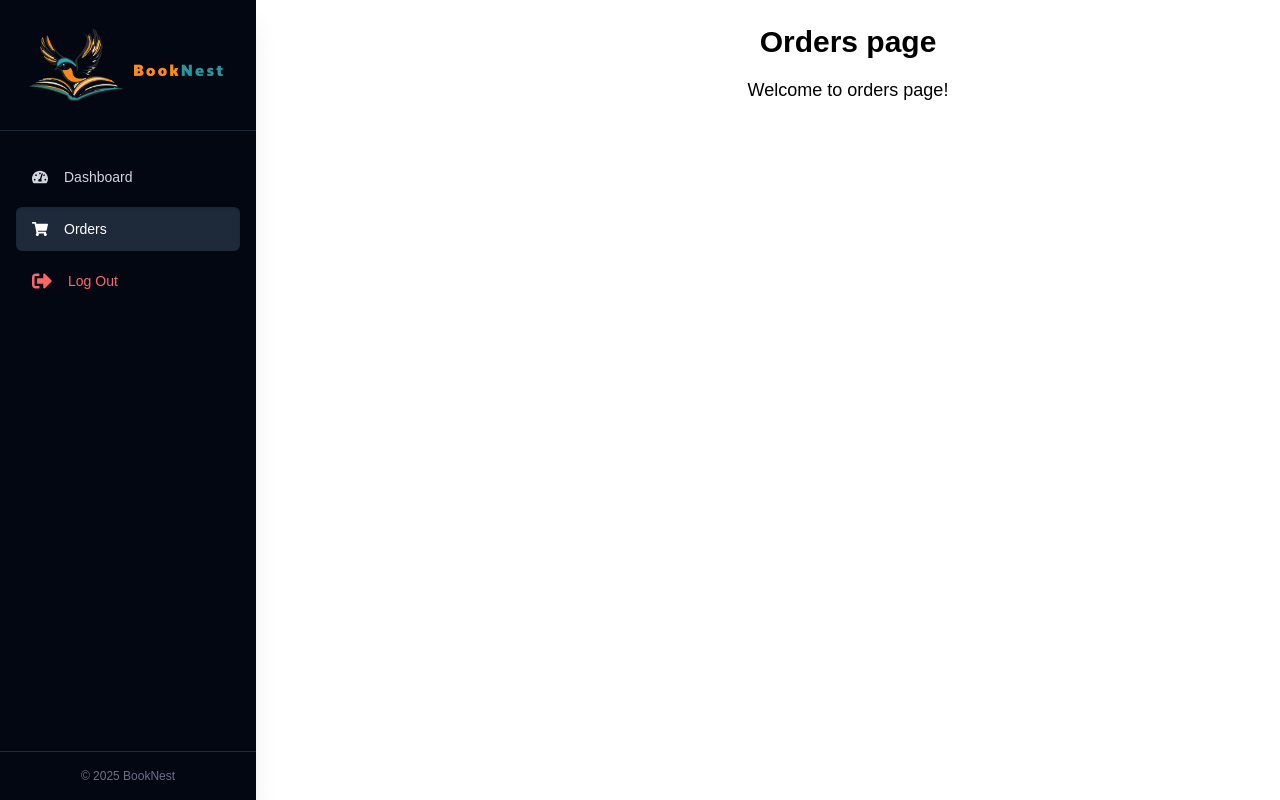
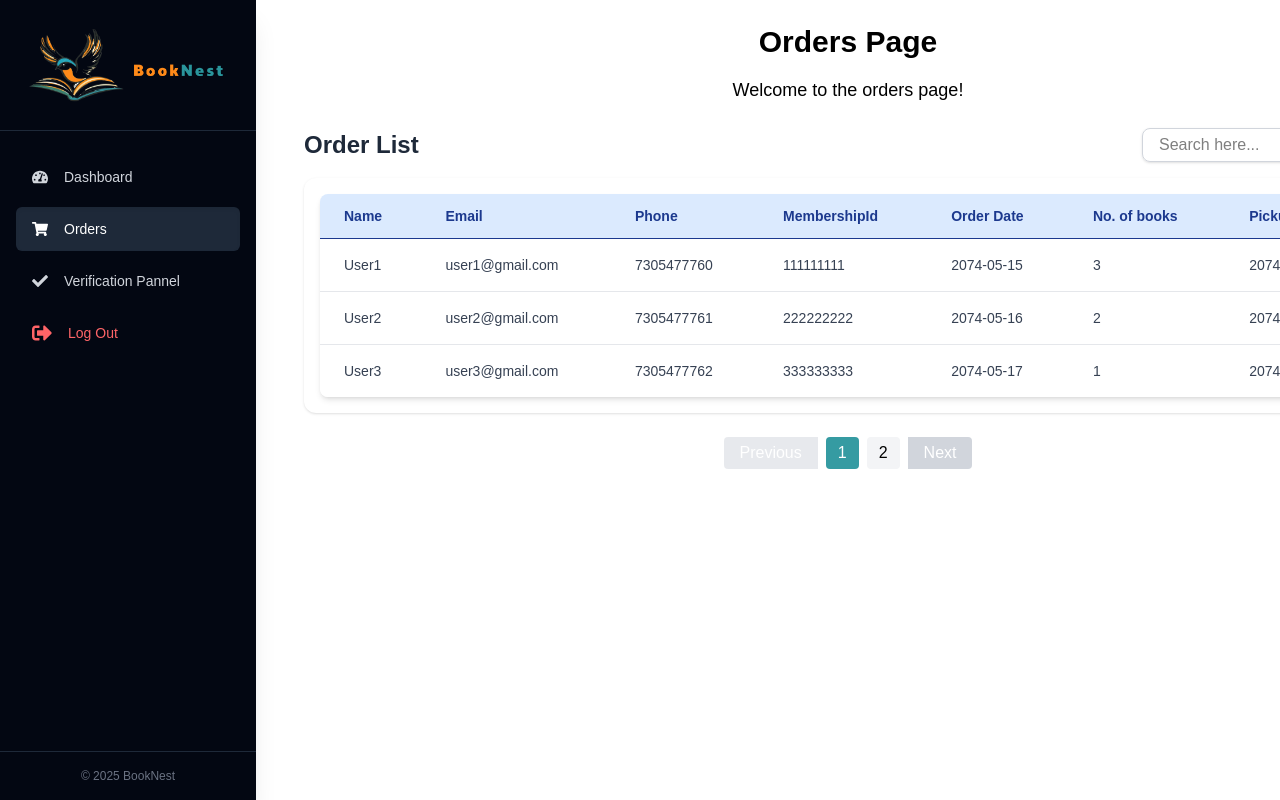
Before and after one commit to devrajKhadka-smiley/BookNest-Frontend, a React (Vite) app: page /staff/staff-orders in a window 1280 px wide. Shown: the top 800 px of the page. Built offline with nearby package versions, Linux system fonts and the light colour scheme.

Commit message:
Feat: Added orders list in staff order page, created staffOrderVerification page and updated staffnavbar

```diff
--- a/src/App.jsx
+++ b/src/App.jsx
@@ -25,6 +25,7 @@ import StaffLoginPage from "./pages/staff/StaffLoginPage";
 import AdminLoginPage from "./pages/admin/AdminLoginPage";
 import StaffDashboard from "./pages/staff/StaffDashboard";
 import StaffOrders from "./pages/staff/StaffOrders";
+import StaffOrderVerification from "./pages/staff/StaffOrderVerification";
 import Cart from "./pages/client/Cart";
 function App() {
   return (
@@ -62,6 +63,10 @@ function App() {
         <Route path="/staff" element={<StaffLayout />}>
           <Route path="/staff/staff-dashboard" element={<StaffDashboard />} />
           <Route path="/staff/staff-orders" element={<StaffOrders />} />
+          <Route
+            path="/staff/staff-verification-pannel"
+            element={<StaffOrderVerification />}
+          />
         </Route>
       </Routes>
     </Router>
--- a/src/components/StaffNavbar.jsx
+++ b/src/components/StaffNavbar.jsx
@@ -10,6 +10,7 @@ import {
   FaPenNib,
   FaTags,
   FaBuilding,
+  FaCheck,
 } from "react-icons/fa";
 
 const StaffNavbar = () => {
@@ -17,8 +18,17 @@ const StaffNavbar = () => {
 
   // Define navigation items in an array
   const navItems = [
-    { name: "Dashboard", path: "/staff/staff-dashboard", icon: <FaTachometerAlt /> },
-    { name: "Orders", path: "/staff/staff-orders", icon: <FaShoppingCart /> }
+    {
+      name: "Dashboard",
+      path: "/staff/staff-dashboard",
+      icon: <FaTachometerAlt />,
+    },
+    { name: "Orders", path: "/staff/staff-orders", icon: <FaShoppingCart /> },
+    {
+      name: "Verification Pannel",
+      path: "/staff/staff-verification-pannel",
+      icon: <FaCheck />,
+    },
   ];
 
   return (
--- /dev/null
+++ b/src/pages/staff/StaffOrderVerification.jsx
@@ -0,0 +1,65 @@
+import React from "react";
+
+const StaffOrderVerification = () => {
+  return (
+    <div className="h-screen overflow-hidden flex items-start justify-center bg-white pt-12">
+      <div className="w-full max-w-3xl">
+        <h2 className="text-3xl font-semibold text-center mb-8">
+          Order Verification Panel
+        </h2>
+
+        {/* Stepper */}
+        <div className="flex justify-center mb-8">
+          <div className="w-80 bg-gray-100 rounded-md p-4 flex items-center justify-between">
+            {/* Step 1 */}
+            <div className="flex flex-col items-center text-center w-1/3 relative">
+              <div className="w-7 h-7 flex items-center justify-center rounded-full bg-[#359BA2] text-white text-sm font-semibold z-10">
+                1
+              </div>
+              <div className="absolute top-3 left-1/2 w-full h-0.5 bg-purple-300 -z-10" />
+            </div>
+
+            {/* Step 2 */}
+            <div className="flex flex-col items-center text-center w-1/3">
+              <div className="w-7 h-7 flex items-center justify-center rounded-full bg-gray-200 text-gray-700 text-sm font-semibold">
+                2
+              </div>
+            </div>
+
+            {/* Step 3 */}
+            <div className="flex flex-col items-center text-center w-1/3">
+              <div className="w-7 h-7 flex items-center justify-center rounded-full bg-gray-200 text-gray-700 text-sm font-semibold">
+                3
+              </div>
+            </div>
+          </div>
+        </div>
+
+        {/* Card */}
+        <div className="border rounded-lg shadow-md px-8 py-8 bg-white">
+          <label className="block text-base font-medium text-gray-700 mb-3">
+            Enter Claim Code
+          </label>
+          <input
+            type="text"
+            maxLength={6}
+            placeholder="Enter 6-digit  OTP"
+            className="w-full border border-gray-300 rounded-md px-5 py-4 text-base placeholder-gray-400 focus:outline-none focus:ring-2 focus:ring-[#359BA2] focus:border-transparent mb-6"
+          />
+
+          {/* Buttons */}
+          <div className="flex justify-between">
+            <button className="px-6 py-3 border border-black rounded-md text-base font-medium hover:bg-gray-100">
+              Back
+            </button>
+            <button className="px-8 py-3 bg-gray-500 text-white rounded-md text-base font-medium hover:bg-gray-600">
+              Verify Code
+            </button>
+          </div>
+        </div>
+      </div>
+    </div>
+  );
+};
+
+export default StaffOrderVerification;
--- a/src/pages/staff/StaffOrders.jsx
+++ b/src/pages/staff/StaffOrders.jsx
@@ -1,10 +1,177 @@
+import React, { useState } from "react";
+import Table from "../../components/Table";
+
 const StaffOrders = () => {
-    return (
-      <div className="flex flex-col items-center justify-center">
-        <h1 className="text-3xl font-bold mb-4">Orders page</h1>
-        <p className="text-lg">Welcome to orders page!</p>
-      </div>
-    );
+  const headers = [
+    "Name",
+    "Email",
+    "Phone",
+    "MembershipId",
+    "Order Date",
+    "No. of books",
+    "Pickup Date",
+  ];
+
+  const orders = [
+    {
+      name: "User1",
+      email: "user1@gmail.com",
+      phone: "7305477760",
+      membershipId: "111111111",
+      orderDate: "2074-05-15",
+      books: 3,
+      pickupDate: "2074-05-20",
+    },
+    {
+      name: "User2",
+      email: "user2@gmail.com",
+      phone: "7305477761",
+      membershipId: "222222222",
+      orderDate: "2074-05-16",
+      books: 2,
+      pickupDate: "2074-05-21",
+    },
+    {
+      name: "User3",
+      email: "user3@gmail.com",
+      phone: "7305477762",
+      membershipId: "333333333",
+      orderDate: "2074-05-17",
+      books: 1,
+      pickupDate: "2074-05-22",
+    },
+    {
+      name: "User4",
+      email: "user4@gmail.com",
+      phone: "7305477763",
+      membershipId: "444444444",
+      orderDate: "2074-05-18",
+      books: 4,
+      pickupDate: "2074-05-23",
+    },
+    {
+      name: "User5",
+      email: "user5@gmail.com",
+      phone: "7305477764",
+      membershipId: "555555555",
+      orderDate: "2074-05-19",
+      books: 5,
+      pickupDate: "2074-05-24",
+    },
+    {
+      name: "User6",
+      email: "user6@gmail.com",
+      phone: "7305477765",
+      membershipId: "666666666",
+      orderDate: "2074-05-20",
+      books: 6,
+      pickupDate: "2074-05-25",
+    },
+  ];
+
+  const [searchTerm, setSearchTerm] = useState("");
+  const [currentPage, setCurrentPage] = useState(1);
+  const rowsPerPage = 3;
+
+  const filteredOrders = orders.filter((order) =>
+    Object.values(order).some((val) =>
+      String(val).toLowerCase().includes(searchTerm.toLowerCase())
+    )
+  );
+
+  const totalPages = Math.ceil(filteredOrders.length / rowsPerPage);
+  const indexOfLastOrder = currentPage * rowsPerPage;
+  const indexOfFirstOrder = indexOfLastOrder - rowsPerPage;
+  const currentOrders = filteredOrders.slice(
+    indexOfFirstOrder,
+    indexOfLastOrder
+  );
+
+  const goToPage = (page) => {
+    if (page >= 1 && page <= totalPages) {
+      setCurrentPage(page);
+    }
   };
 
-  export default StaffOrders;
+  return (
+    <div className="flex flex-col items-center justify-center">
+      <h1 className="text-3xl font-bold mb-4">Orders Page</h1>
+      <p className="text-lg">Welcome to the orders page!</p>
+
+      <div className="p-6 w-full max-w-7xl">
+        <div className="flex items-center justify-between mb-4">
+          <h2 className="text-2xl font-semibold text-gray-800">Order List</h2>
+          <div className="relative w-[250px]">
+            <input
+              type="text"
+              placeholder="Search here..."
+              value={searchTerm}
+              onChange={(e) => {
+                setSearchTerm(e.target.value);
+                setCurrentPage(1);
+              }}
+              className="px-4 py-1 w-full rounded-lg border border-gray-300 shadow-sm focus:outline-none focus:ring-2 focus:ring-black"
+            />
+            {searchTerm && (
+              <button
+                className="absolute top-1/2 right-3 transform -translate-y-1/2 text-gray-400 hover:text-black"
+                onClick={() => setSearchTerm("")}
+              >
+                ✕
+              </button>
+            )}
+          </div>
+        </div>
+
+        <div className="overflow-x-auto bg-white rounded-xl p-4 shadow">
+          <Table
+            headers={headers}
+            data={currentOrders.map((order) => ({
+              Name: order.name,
+              Email: order.email,
+              Phone: order.phone,
+              MembershipId: order.membershipId,
+              "Order Date": order.orderDate,
+              "No. of books": order.books,
+              "Pickup Date": order.pickupDate,
+            }))}
+            className="w-full"
+          />
+        </div>
+
+        {/* Pagination */}
+        <div className="flex justify-center items-center mt-6 space-x-2">
+          <button
+            className="px-4 py-1 bg-gray-300 text-white rounded-l hover:bg-gray-400 disabled:opacity-50"
+            onClick={() => goToPage(currentPage - 1)}
+            disabled={currentPage === 1}
+          >
+            Previous
+          </button>
+
+          {Array.from({ length: totalPages }, (_, i) => i + 1).map((page) => (
+            <button
+              key={page}
+              className={`px-3 py-1 rounded ${
+                page === currentPage ? "bg-[#359BA2] text-white" : "bg-gray-100"
+              } hover:bg-[#359BA2] hover:text-white transition`}
+              onClick={() => goToPage(page)}
+            >
+              {page}
+            </button>
+          ))}
+
+          <button
+            className="px-4 py-1 bg-gray-300 text-white rounded-r hover:bg-gray-400 disabled:opacity-50"
+            onClick={() => goToPage(currentPage + 1)}
+            disabled={currentPage === totalPages}
+          >
+            Next
+          </button>
+        </div>
+      </div>
+    </div>
+  );
+};
+
+export default StaffOrders;
```
